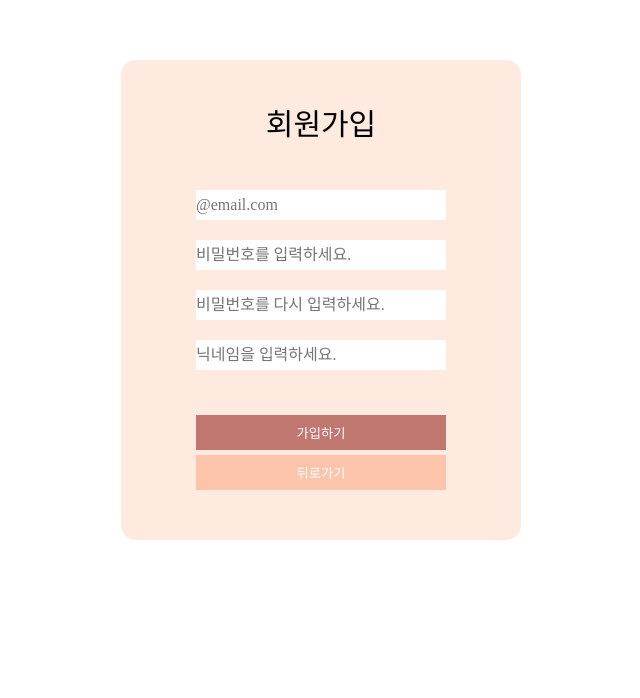
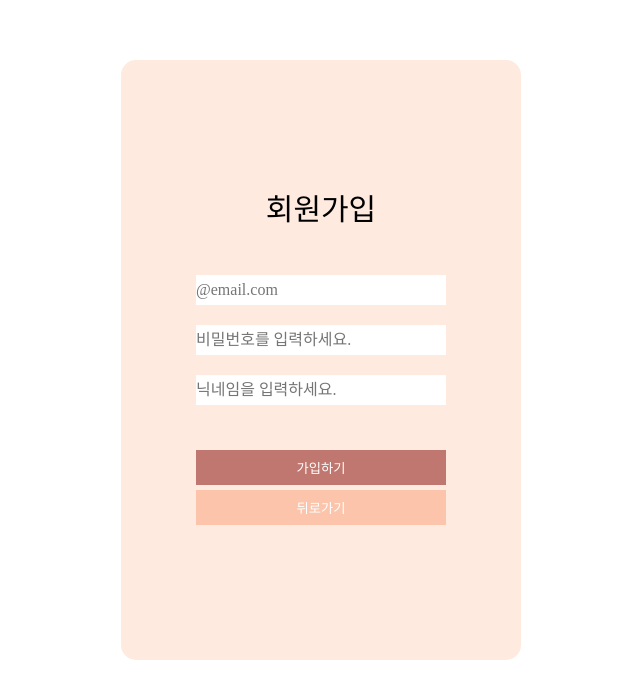
Before and after one commit to ssbmel/silkroad, a React (Vite) app: page /SignUp in a window 1280 px wide. Shown: the part 140-838 px from the top of the page, without its empty margins (319-959 px from the left). Built offline with nearby package versions, Linux system fonts and the light colour scheme.

Commit message:
supabase 생성

```diff
--- a/package.json
+++ b/package.json
@@ -10,6 +10,7 @@
     "preview": "vite preview"
   },
   "dependencies": {
+    "@supabase/supabase-js": "^2.43.5",
     "react": "^18.2.0",
     "react-dom": "^18.2.0",
     "react-router-dom": "^6.23.1",
--- a/src/pages/Login.jsx
+++ b/src/pages/Login.jsx
@@ -1,9 +1,11 @@
+import { useRef } from "react";
 import { useNavigate } from "react-router-dom";
 import styled from "styled-components"
+import supabase from "../supabase/supabaseClient";
 
 const StContainer = styled.div`
   width: 400px;
-  height: 500px;
+  height: 600px;
   background-color: #FFEAE0;
   margin: 200px auto;
   display: flex;
@@ -61,18 +63,32 @@ const StLoginTitle = styled.h1`
 
 function Login() {
   const navigate = useNavigate();
+  const idRef = useRef(null);
+  const passwordRef = useRef(null);
 
   const goToSignUp = () => {
     navigate('/SignUp');
   }
 
+  const handleLogin = async (e) => {
+    e.preventDefault();
+    const { data, error } = await supabase.auth.signInWithPassword({
+      email: idRef.current.value,
+      password: passwordRef.current.value,
+    })
+    if(error) {
+      throw error;
+    }
+    console.log(data)
+  }
+
   return (
     <>
       <StContainer>
-        <StIdPwForm>
+        <StIdPwForm onSubmit={handleLogin}>
           <StLoginTitle>로그인</StLoginTitle>
-          <StIdInput placeholder="아이디를 입력하세요."/>
-          <StPwInput placeholder="비밀번호를 입력하세요."/>
+          <StIdInput placeholder="아이디를 입력하세요." ref={idRef}/>
+          <StPwInput placeholder="비밀번호를 입력하세요." ref={passwordRef}/>
           <StBtnBox>
             <StLoginBtn>로그인</StLoginBtn>
             <StSignUpBtn
--- a/src/pages/SignUp.jsx
+++ b/src/pages/SignUp.jsx
@@ -1,9 +1,11 @@
 import { useNavigate } from "react-router-dom";
 import styled from "styled-components"
+import supabase from "../supabase/supabaseClient";
+import { useRef } from "react";
 
 const StContainer = styled.div`
   width: 400px;
-  height: auto;
+  height: 600px;
   background-color: #FFEAE0;
   margin: 200px auto;
   display: flex;
@@ -65,6 +67,8 @@ const StLoginTitle = styled.h1`
 
 function SignUp() {
   const navigate = useNavigate();
+  const emailRef = useRef(null);
+  const passwordRef = useRef(null);
 
   // const goToLogin = () => {
   //   navigate('/Login');
@@ -74,17 +78,31 @@ function SignUp() {
     navigate('/Login');
   }
 
+  const handleSignUp = async (e) => {
+    e.preventDefault();
+    const {data, error} = await supabase.auth.signUp({
+      email : emailRef.current.value,
+      password : passwordRef.current.value,
+    });
+
+    if(error) {
+      throw error;
+    }
+
+    console.log(data);
+  }
+
   return (
     <>
       <StContainer>
-        <StIdPwForm>
+        <StIdPwForm onSubmit={handleSignUp}>
           <StLoginTitle>회원가입</StLoginTitle>
-          <StIdInput placeholder="@email.com"/>
-          <StPwInput type="password" placeholder="비밀번호를 입력하세요."/>
-          <StPwInput type="password" placeholder="비밀번호를 다시 입력하세요."/>
+          <StIdInput placeholder="@email.com" ref={emailRef}/>
+          <StPwInput type="password" placeholder="비밀번호를 입력하세요." ref={passwordRef}/>
           <StNicknameInput placeholder="닉네임을 입력하세요."/>
           <StBtnBox>
-            <StSignUpBtn>가입하기</StSignUpBtn>
+            <StSignUpBtn
+            >가입하기</StSignUpBtn>
             <StBackBtn
             onClick={goToLogin}>뒤로가기</StBackBtn>
           </StBtnBox>
--- /dev/null
+++ b/src/supabase/supabaseClient.js
@@ -0,0 +1,5 @@
+import { createClient } from "@supabase/supabase-js";
+
+const supabase = createClient('https://ovrehkvranncpqvbhpvx.supabase.co', 'eyJhbGciOiJIUzI1NiIsInR5cCI6IkpXVCJ9.eyJpc3MiOiJzdXBhYmFzZSIsInJlZiI6Im92cmVoa3ZyYW5uY3BxdmJocHZ4Iiwicm9sZSI6ImFub24iLCJpYXQiOjE3MTg3MjA2MjcsImV4cCI6MjAzNDI5NjYyN30.zYoz9IgjffAsmfXxkVsnU6L_8AEEc1fStq6KsXO4Txo')
+
+export default supabase;
```
Also changed, not shown: 1 other file (tests, documents, lock files or other folders).
